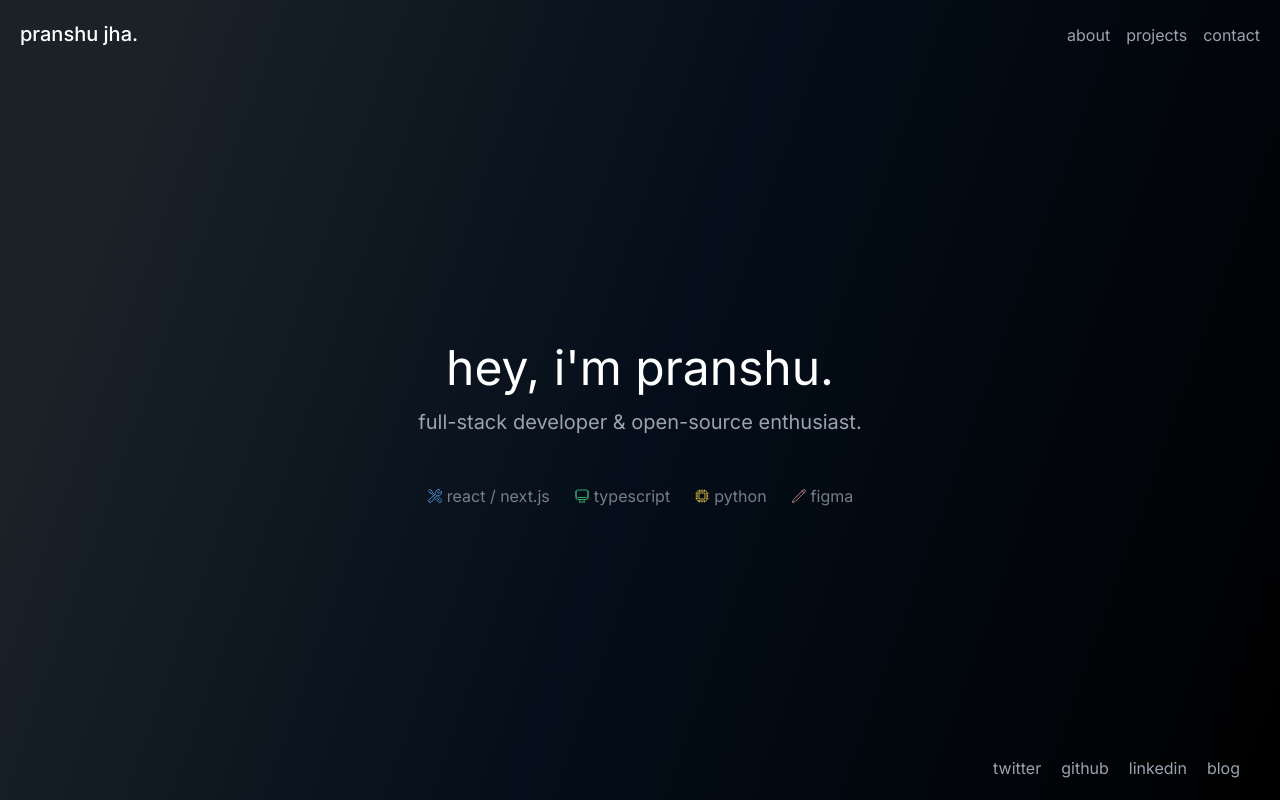
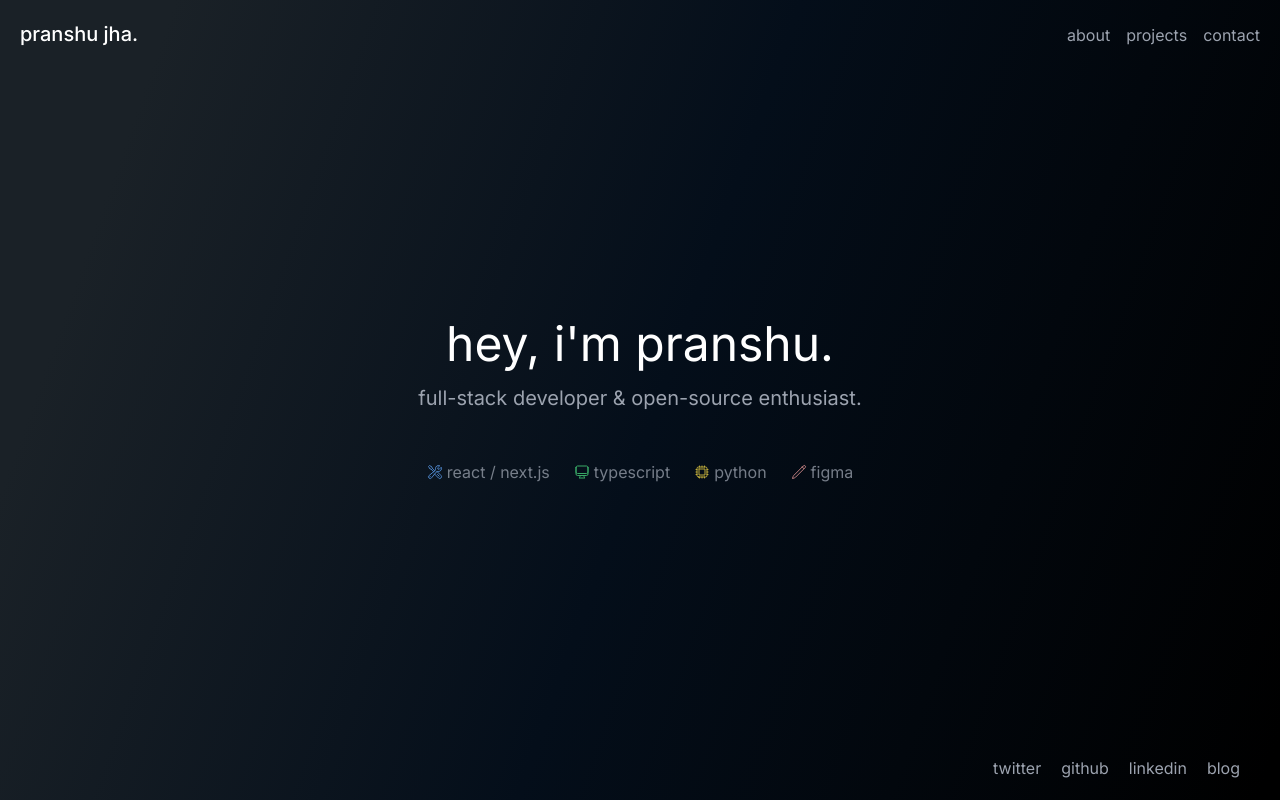
Before and after one commit to pranshuj73/portfolio, a Next.js app: page / in a window 1280 px wide. Built offline with nearby package versions, Linux system fonts and the light colour scheme.

Commit message:
test landing ui update

```diff
--- a/components/landing.tsx
+++ b/components/landing.tsx
@@ -2,7 +2,7 @@ import Skills from "./skills";
 
 export default function Landing() {
   return (
-    <section className="flex flex-col p-10 items-center justify-center text-center mt-12">
+    <section className="flex flex-col p-10 items-center justify-center text-center">
       <h1 className='text-3xl md:text-5xl'>hey, i'm pranshu.</h1>
       <p className='mt-4 text-lg md:text-xl  text-gray-400'>full-stack developer & open-source enthusiast.</p>
       <Skills />
```
